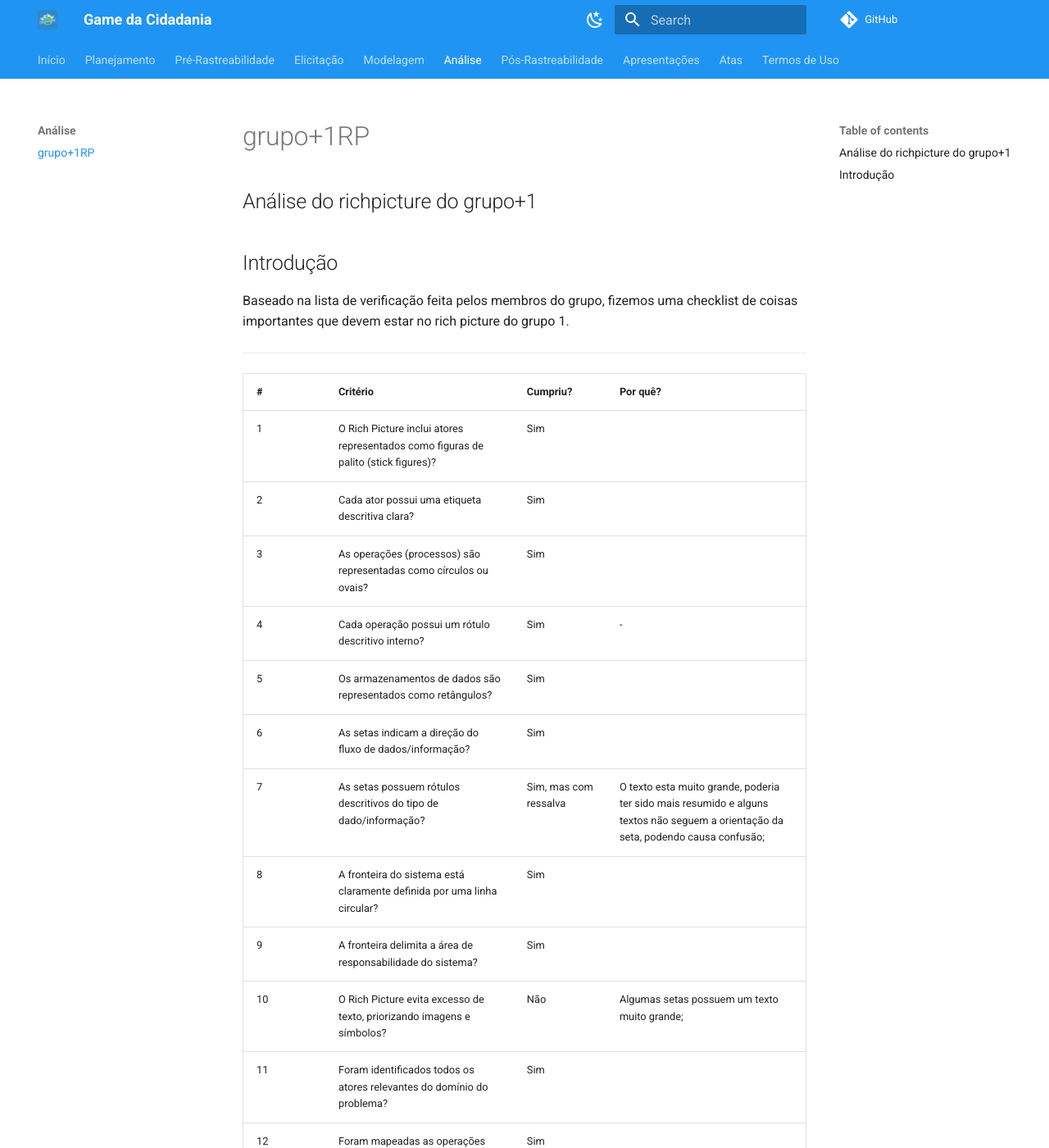
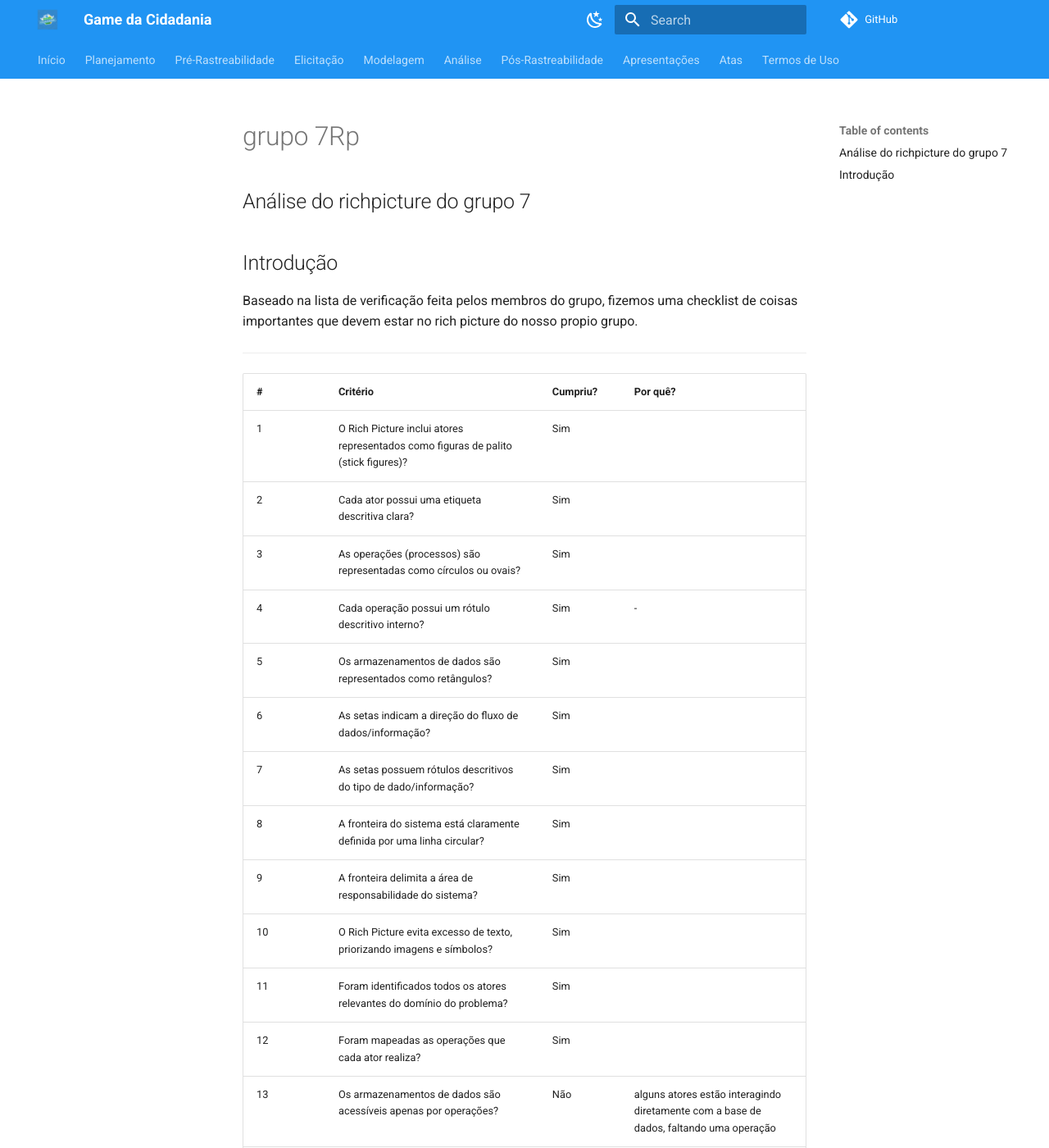
Before and after one commit to Requisitos-de-Software/2025.2-LoteriasCaixa, an MkDocs documentation site: the page built from docs/Análise/grupo 7Rp.md, in a window 1280 px wide and 1400 px high. Shown: the whole window at 82% size. Built offline with MkDocs 1.6.1 and Material for MkDocs 9.7.7, drawn with Linux system fonts in a browser that asks for light colours; comment, search, counter and statistics services are not loaded.

Commit message:
Checklist grupo7

```diff
--- a/docs/Análise/grupo+1RP.md
+++ b/docs/Análise/grupo 7Rp.md
@@ -1,9 +1,9 @@
-## Análise do richpicture do grupo+1
+## Análise do richpicture do grupo 7
 
 
 ## Introdução
 
-Baseado na lista de verificação feita pelos membros do grupo, fizemos uma checklist de coisas importantes que devem estar no rich picture do grupo 1.
+Baseado na lista de verificação feita pelos membros do grupo, fizemos uma checklist de coisas importantes que devem estar no rich picture do nosso propio grupo.
 
 ---
 
@@ -16,13 +16,13 @@
 | 4  | Cada operação possui um rótulo descritivo interno?                        |    Sim      |     -     |
 | 5  | Os armazenamentos de dados são representados como retângulos?             |    Sim      |          |
 | 6  | As setas indicam a direção do fluxo de dados/informação?                  |   Sim       |          |
-| 7  | As setas possuem rótulos descritivos do tipo de dado/informação?          |    Sim, mas com ressalva      |   O texto esta muito grande, poderia ter sido mais resumido e alguns textos não seguem a orientação da seta, podendo causa confusão;      |
+| 7  | As setas possuem rótulos descritivos do tipo de dado/informação?          |    Sim    |         |
 | 8  | A fronteira do sistema está claramente definida por uma linha circular?   |    Sim     |         |
 | 9  | A fronteira delimita a área de responsabilidade do sistema?               |     Sim     |          |
-| 10 | O Rich Picture evita excesso de texto, priorizando imagens e símbolos?    |    Não      |   Algumas setas possuem um texto muito grande;       |
+| 10 | O Rich Picture evita excesso de texto, priorizando imagens e símbolos?    |    Sim   |         |
 | 11 | Foram identificados todos os atores relevantes do domínio do problema?    |    Sim      |          |
 | 12 | Foram mapeadas as operações que cada ator realiza?                        |     Sim     |          |
-| 13 | Os armazenamentos de dados são acessíveis apenas por operações?           |    Sim      |          |
+| 13 | Os armazenamentos de dados são acessíveis apenas por operações?           |    Não    |     alguns atores estão interagindo diretamente com a base de dados, faltando uma operação    |
 | 14 | O Rich Picture mostra a direção do fluxo de dados entre componentes?      |  Sim        |          |
 | 15 | Foram destacadas tensões ou conflitos entre stakeholders (ex.: ícone de espadas cruzadas)? |    Não      |          |
 | 16 | A linguagem utilizada é acessível e compreensível para os stakeholders?   |    Sim      |          |
```
Also changed, not shown: docs/Análise/grupo 1RP.md (added, +32 -0 lines), site/404.html, site/Apresentações/index.html, site/index.html, site/search/search_index.json, site/sitemap.xml, 1 other file.
